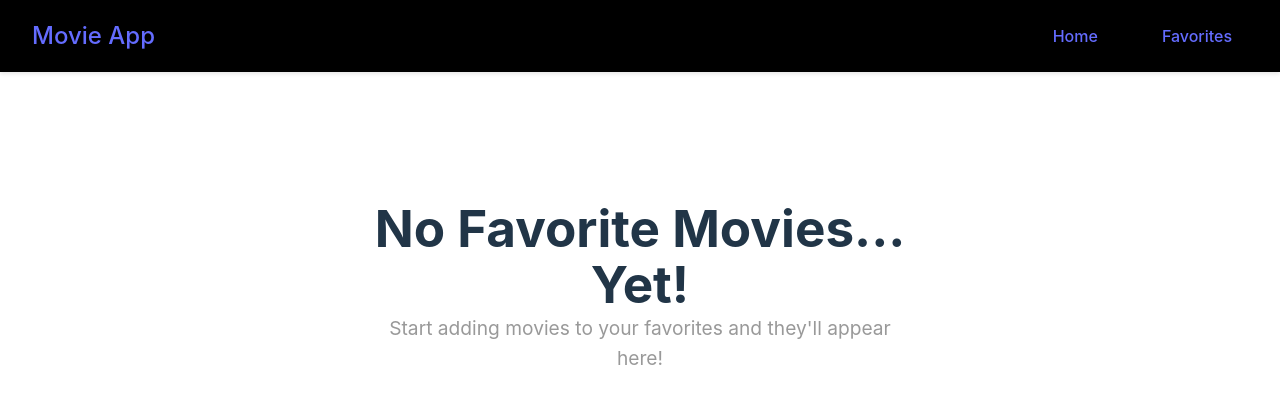
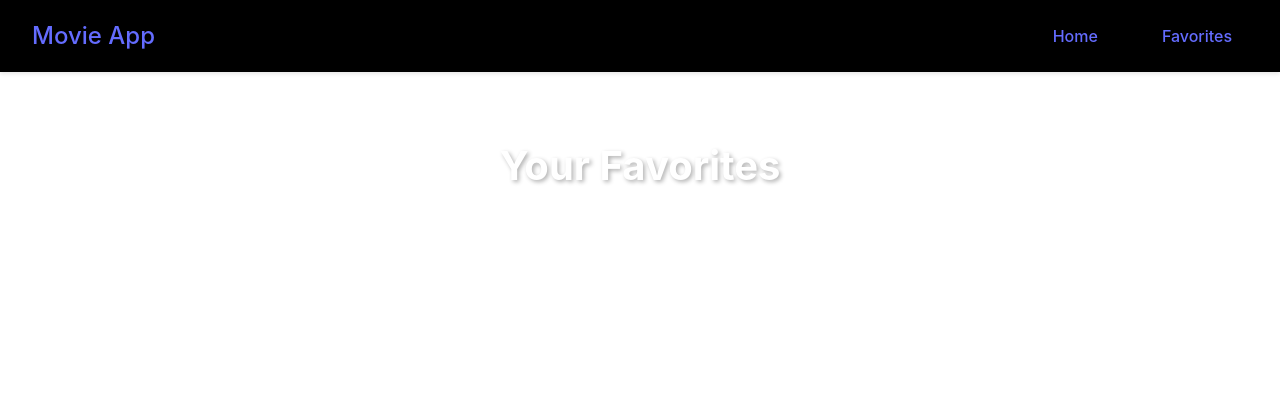
Before and after one commit to irandolph-prog/react-movie-practice, a React (Vite) app in the folder movie-frontend/: page /favorites in a window 1280 px wide. Shown: the top 404 px of the page. Built offline with nearby package versions, Linux system fonts and the light colour scheme.

Commit message:
favoriting implemented w/ local memory

```diff
--- a/movie-frontend/src/App.jsx
+++ b/movie-frontend/src/App.jsx
@@ -6,13 +6,14 @@
 import Home from './pages/Home'
 import { Routes, Route } from 'react-router-dom'
 import Favorites from './pages/Favorites'
+import { MovieProvider } from './contexts/MovieContext'
 import NavBar from './components/NavBar'
 
 function App() {
   const [count, setCount] = useState(0)
 
   return (
-    <div>
+    <MovieProvider>
       <NavBar />
       <main className='main-content'>
         <Routes>
@@ -20,7 +21,7 @@
           <Route path="/favorites" element={<Favorites />} />
         </Routes>
       </main>
-    </div>
+    </MovieProvider>
   )
 }
 
--- a/movie-frontend/src/components/MovieCard.jsx
+++ b/movie-frontend/src/components/MovieCard.jsx
@@ -1,15 +1,21 @@
 import '../css/MovieCard.css'
+import { useMovieContext } from '../contexts/MovieContext';
 
 function MovieCard({movie}) {
-    function onFavClick() {
-        alert("Clicked!");
+    const {isFavorite, addToFavorites, removeFromFavorites} = useMovieContext();
+    const favorite = isFavorite(movie.id);
+
+    function onFavClick(e) {
+        e.preventDefault();
+        if (favorite) removeFromFavorites(movie.id);
+        else addToFavorites(movie);
     }
 
     return <div className="movie-card">
         <div className="movie-poster">
             <img src={`https://image.tmdb.org/t/p/w500${movie.poster_path}`} alt={movie.title}></img>
             <div className="movie-overlay">
-                <button className="favorite-btn" onClick={onFavClick}>
+                <button className={`favorite-btn ${favorite ? 'active' : ''}`} onClick={onFavClick}>
                     ♥
                 </button>
             </div>
--- /dev/null
+++ b/movie-frontend/src/contexts/MovieContext.jsx
@@ -0,0 +1,43 @@
+import { createContext, useState, useContext, useEffect } from "react";
+
+const MovieContext = createContext();
+
+export const useMovieContext = () => useContext(MovieContext);
+
+// provides state to any components wrapped inside
+export const MovieProvider = ({children}) => {
+    const [favorites, setFavorites] = useState([]);
+
+    // local storage
+    useEffect(() => {
+        const storedFavs = localStorage.getItem("favorites");
+        if (storedFavs) setFavorites(JSON.parse(storedFavs));
+    }, []);
+
+    useEffect(() => {
+        localStorage.setItem('favorites', JSON.stringify(favorites))
+    }, [favorites]);
+
+    const addToFavorites = (movie) => {
+        setFavorites(prev => [...prev, movie]);
+    };
+
+    const removeFromFavorites = (movieId) => {
+        setFavorites(prev => prev.filter(movie => movie.id !== movieId));
+    };
+
+    const isFavorite = (movieId) => {
+        return favorites.some(movie => movie.id === movieId);
+    };
+
+    const value = {
+        favorites,
+        addToFavorites,
+        removeFromFavorites,
+        isFavorite
+    };
+
+    return <MovieContext.Provider value={value}>
+        {children}
+    </MovieContext.Provider>
+};
--- a/movie-frontend/src/pages/Favorites.jsx
+++ b/movie-frontend/src/pages/Favorites.jsx
@@ -1,6 +1,25 @@
 import '../css/Favorites.css'
+import { useMovieContext } from '../contexts/MovieContext'
+import MovieCard from '../components/MovieCard'
 
-function Favorite () {
+function Favorite() {
+    const { favorites } = useMovieContext();
+
+    if (favorites) {
+        return (
+            <div className='favorites'>
+                <h2>Your Favorites</h2>
+                <div className="movies-grid">
+                    {favorites.map(
+                        (movie) => (
+                            (<MovieCard movie={movie} key={movie.id} />)
+                        )
+                    )}
+                </div>
+            </div>
+        );
+    }
+
     return <div className="favorites-empty">
         <h1>No Favorite Movies... Yet!</h1>
         <p>Start adding movies to your favorites and they'll appear here!</p>
```
Lines whose indentation alone changed are shown as unchanged.
